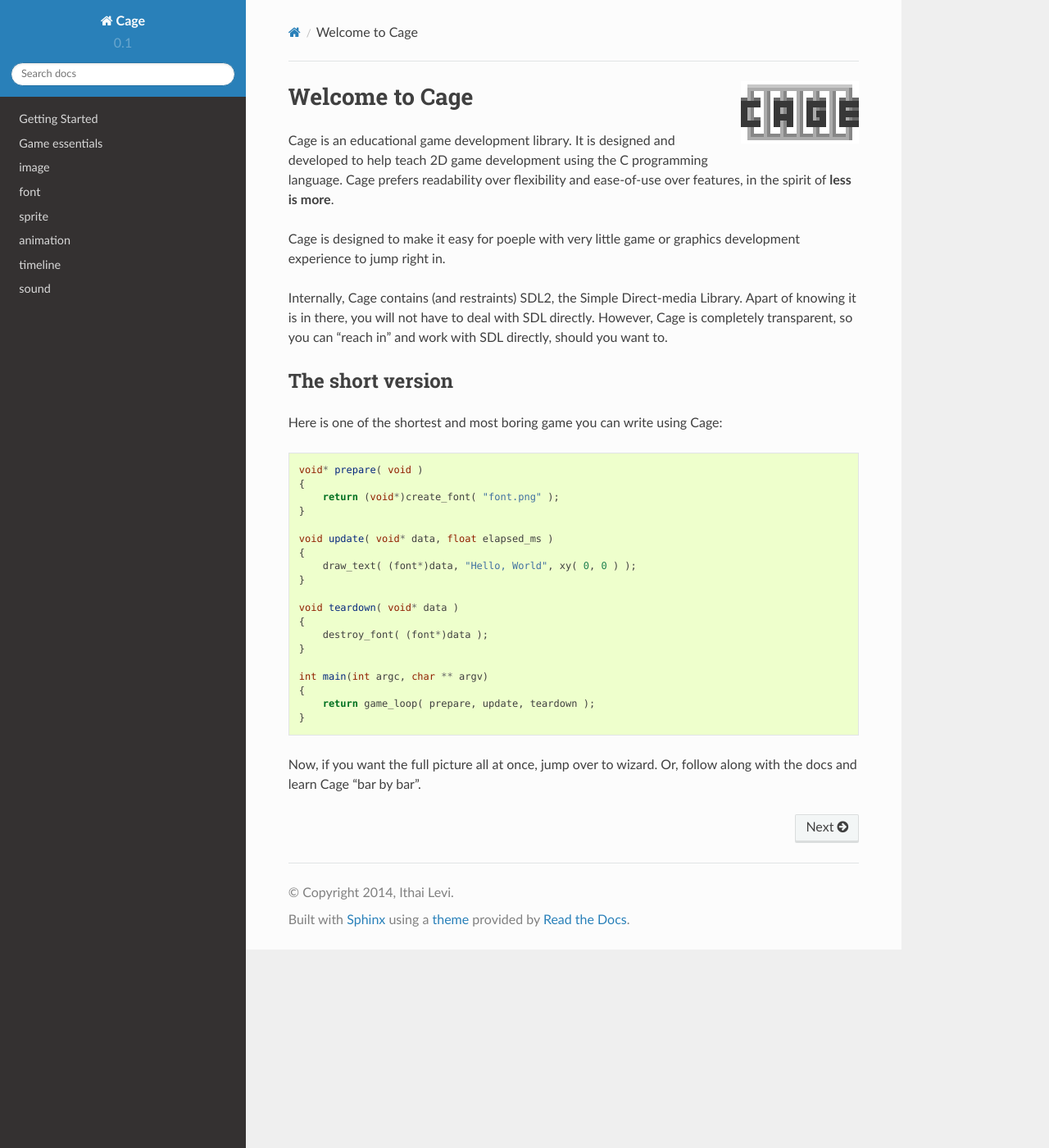
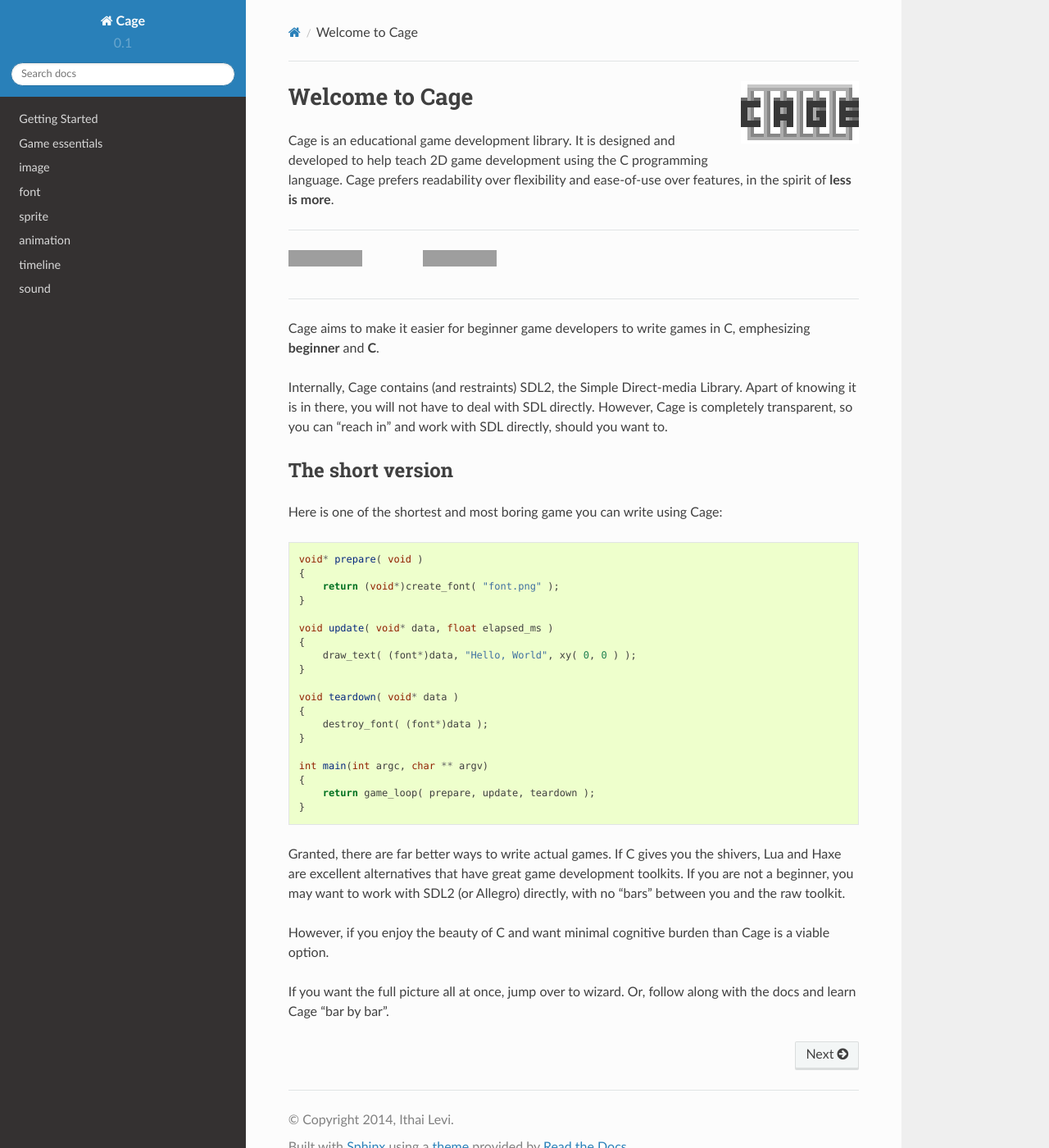
Before and after one commit to rlofc/cage, a Sphinx documentation site: the page built from docs/source/index.rst, in a window 1280 px wide and 1400 px high. Shown: the whole window at 82% size. Built offline with Sphinx 7.4.7 and the Read the Docs theme 2.0.0, drawn with Linux system fonts in a browser that asks for light colours; pages that are not in the unit, such as notebooks, are missing from menus; grey boxes are pictures that could not be loaded.

Commit message:
Improved docs index

```diff
--- a/docs/source/index.rst
+++ b/docs/source/index.rst
@@ -3,13 +3,28 @@
 
 Welcome to Cage
 ===============
+
 Cage is an educational game development library.
 It is designed and developed to help teach 2D game development using the C programming language.
 Cage prefers readability over flexibility and ease-of-use over features, in the spirit of
 **less is more**.
 
-Cage is designed to make it easy for poeple with very little
-game or graphics development experience to jump right in.
+
+.. raw:: html
+
+    <hr/>
+
+    <iframe src="http://ghbtns.com/github-btn.html?user=rlofc&repo=cage&type=watch&count=true&size=large"
+      allowtransparency="true" frameborder="0" scrolling="0" width="160px" height="30px"></iframe>
+
+    <iframe src="http://ghbtns.com/github-btn.html?user=rlofc&repo=cage&type=fork&count=true&size=large"
+      allowtransparency="true" frameborder="0" scrolling="0" width="156px" height="30px"></iframe>
+
+    <hr/>
+
+
+Cage aims to make it easier for beginner game developers to write games in C,
+emphesizing **beginner** and **C**.
 
 Internally, Cage contains (and restraints) SDL2, the Simple Direct-media Library.
 Apart of knowing it is in there, you will not have to deal with SDL directly.
@@ -46,7 +61,17 @@
         return game_loop( prepare, update, teardown );
     }
 
-Now, if you want the full picture all at once, jump over to :doc:`wizard`.
+
+Granted, there are far better ways to write actual games.
+If C gives you the shivers, Lua and Haxe are excellent
+alternatives that have great game development toolkits. If
+you are not a beginner, you may want to work with SDL2
+(or Allegro) directly, with no "bars" between you and the raw toolkit.
+
+However, if you enjoy the beauty of C and want minimal cognitive burden
+than Cage is a viable option.
+
+If you want the full picture all at once, jump over to :doc:`wizard`.
 Or, follow along with the docs and learn Cage "bar by bar".
 
 .. toctree::
```
